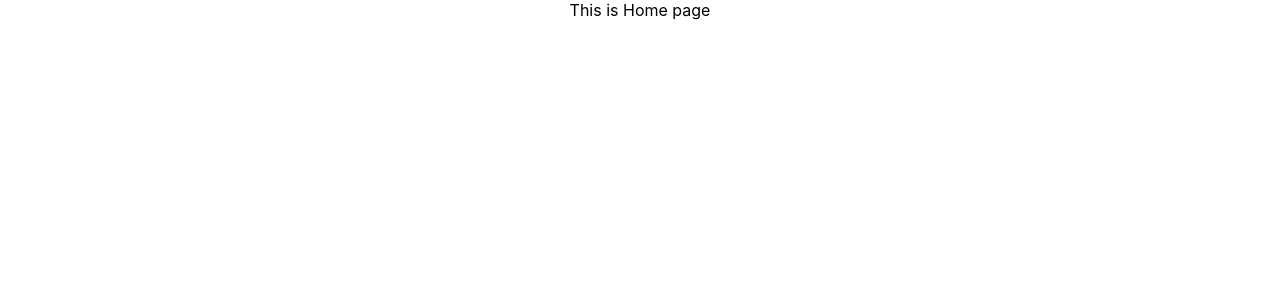
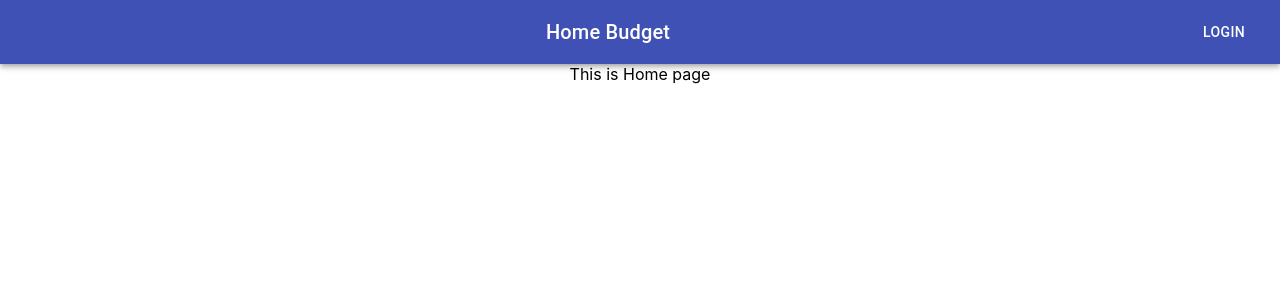
Before and after one commit to benblayer/home-budget, a React (Create React App) app: page / in a window 1280 px wide. Shown: the top 300 px of the page. Built offline with nearby package versions, Linux system fonts and the light colour scheme.

Commit message:
update navbar

```diff
--- a/package.json
+++ b/package.json
@@ -3,6 +3,7 @@
   "version": "0.1.0",
   "private": true,
   "dependencies": {
+    "@material-ui/core": "^4.11.4",
     "@testing-library/jest-dom": "^5.11.4",
     "@testing-library/react": "^11.1.0",
     "@testing-library/user-event": "^12.1.10",
--- a/src/App.js
+++ b/src/App.js
@@ -1,13 +1,15 @@
 import "./App.css";
 import React from "react";
 import { BrowserRouter as Router, Switch, Route } from "react-router-dom";
-import Home from './components/layout/Home';
-import About from './components/About';
+import Home from "./components/layout/Home";
+import About from "./components/About";
+import Navbar from "./components/layout/Navbar";
 
 function App() {
   return (
     <div className='App'>
         <Router>
+          <Navbar appName='Home Budget'/>
           <Switch>
             <Route exact path='/'>
               <Home />
--- a/src/components/layout/Navbar.js
+++ b/src/components/layout/Navbar.js
@@ -1,20 +1,32 @@
-import React, { Fragment } from "react";
-import { Link } from "react-router-dom";
+import React from "react";
+import AppBar from "@material-ui/core/AppBar";
+import Toolbar from "@material-ui/core/Toolbar";
+import Button from "@material-ui/core/Button";
+import Typography from "@material-ui/core/Typography";
+import { makeStyles } from "@material-ui/core/styles";
 
-export default function Navbar() {
-  const list = [
-    { label: "About", path: "/about" },
-    { label: "Home", path: "/" },
-  ];
+const useStyles = makeStyles(() => ({
+  navbar: {
+    flexGrow: 1,
+  },
+  title: {
+    flexGrow: 1,
+  },
+}));
+
+const Navbar = ({ appName }) => {
+
+  const classes = useStyles();
 
   return (
-    <Fragment>
-      <div className='header'>Home Budget</div>
-      <div className='navigation-menu'>
-        {list.map((navItem) => (
-          <Link to={navItem.path}>{navItem.label}</Link>
-        ))}
-      </div>
-    </Fragment>
+    <div className='navbar'>
+      <AppBar position='static'>
+        <Toolbar>
+          <Typography variant='h6'className={classes.title} >{appName}</Typography>
+          <Button color='inherit'>Login</Button>
+        </Toolbar>
+      </AppBar>
+    </div>
   );
-}
+};
+export default Navbar;
```
Also changed, not shown: 1 other file (tests, documents, lock files or other folders). Lines whose indentation alone changed are shown as unchanged.
